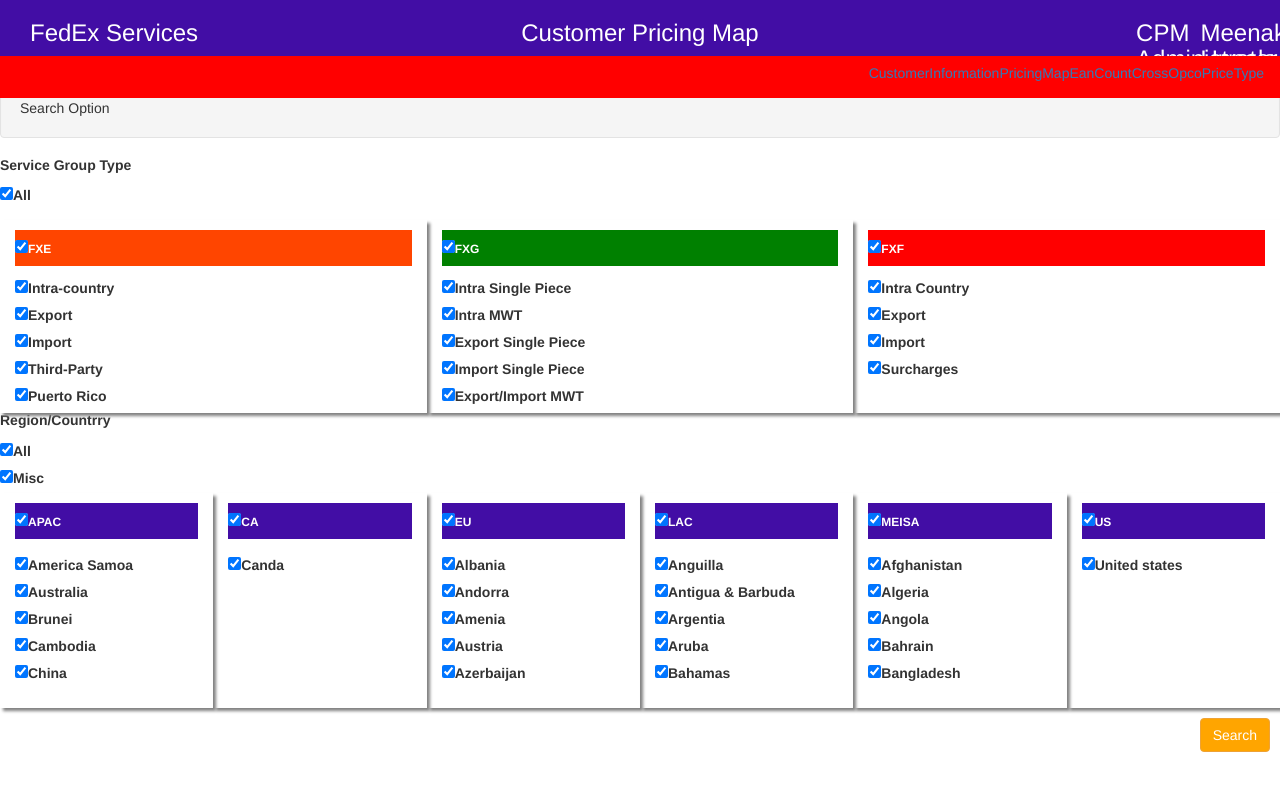
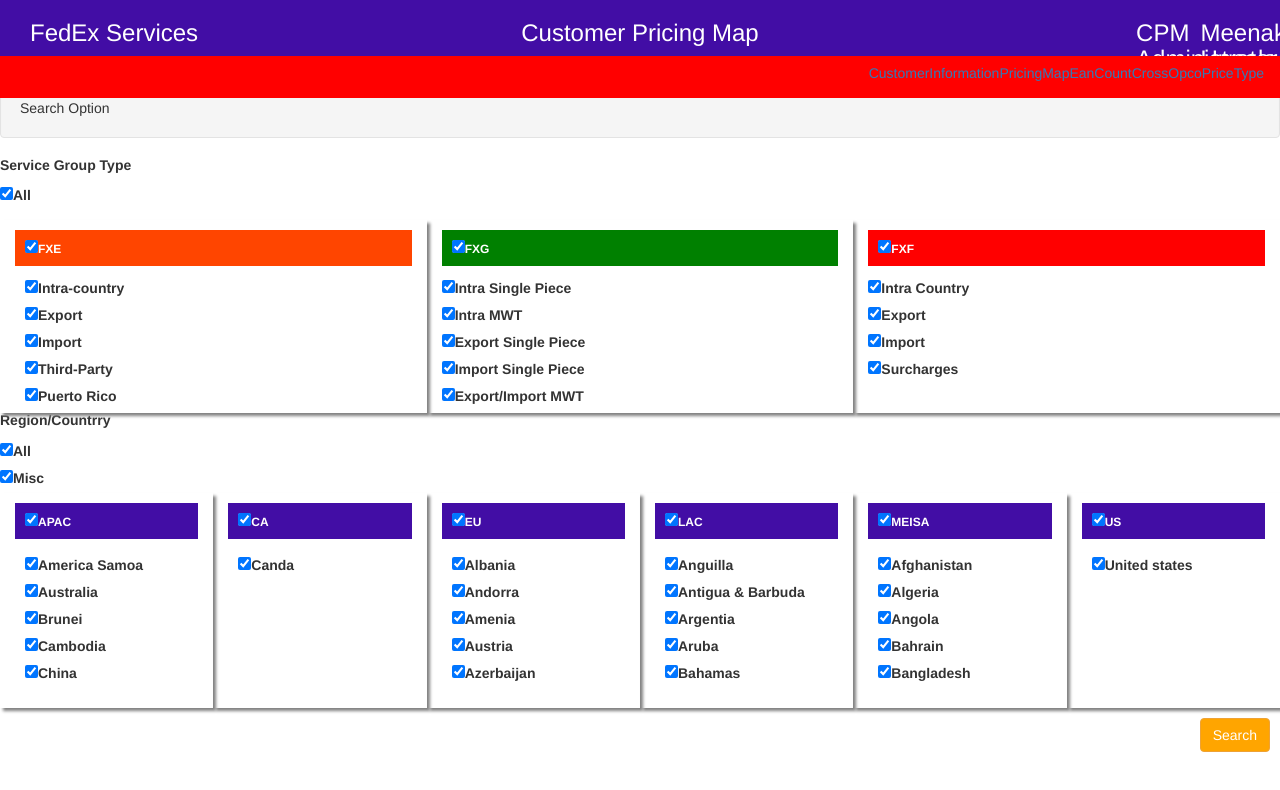
Before and after one commit to Sahana2696/react-mgpgqk, a React app: page / in a window 1280 px wide. Shown: the top 790 px of the page. Built offline with nearby package versions, Linux system fonts and the light colour scheme.

Commit message:
5 files modified

```diff
--- a/CustomerInformation.js
+++ b/CustomerInformation.js
@@ -0,0 +1,15 @@
+import React,{Component} from 'react';
+export default class CustomerInformation extends Component{
+  constructor(props){
+    super(props);
+  }
+  render(){
+    return(
+      <div>
+      <p>
+      Searched ID:8416040 has the following information
+      </p>
+      </div>
+    )
+  }
+}
--- a/Region.js
+++ b/Region.js
@@ -30,6 +30,7 @@
               <input type="checkbox" defaultChecked={this.state.chkbox} />
               APAC
       </label></h6><br /><br /><br />
+      <div className="pl5">
             <label>
               <input type="checkbox" defaultChecked={this.state.chkbox} />
               America Samoa
@@ -51,6 +52,7 @@
               China
       </label><br />
             <br />
+            </div>
           </div>
           <div className="col-lg-2 boxshadow" >
 
@@ -59,12 +61,14 @@
               <input type="checkbox" defaultChecked={this.state.chkbox} />
               CA
       </label></h6><br /><br /><br />
+      <div className="pl5">
             <label>
               <input type="checkbox" defaultChecked={this.state.chkbox} />
               Canda
       </label><br />
 
-            <br />
+            <br /></div>
+
           </div>
           <div className="col-lg-2 boxshadow">
 
@@ -72,6 +76,7 @@
               <input type="checkbox" defaultChecked={this.state.chkbox} />
               EU
       </label></h6><br /><br /><br />
+      <div className="pl5">
             <label>
               <input type="checkbox" defaultChecked={this.state.chkbox} />
               Albania
@@ -93,6 +98,8 @@
               Azerbaijan
       </label><br />
             <br />
+            </div>
+
           </div>
           <div className="col-lg-2 boxshadow">
 
@@ -100,6 +107,7 @@
               <input type="checkbox" defaultChecked={this.state.chkbox} />
               LAC
       </label></h6><br /><br /><br />
+      <div className="pl5">
             <label>
               <input type="checkbox" defaultChecked={this.state.chkbox} />
               Anguilla
@@ -122,12 +130,14 @@
       </label><br />
             <br />
           </div>
+          </div>
           <div className="col-lg-2 boxshadow">
 
             <h6 className="col-lg-12 reg1" ><label>
               <input type="checkbox" defaultChecked={this.state.chkbox} />
               MEISA
       </label></h6><br /><br /><br />
+      <div className="pl5">
             <label>
               <input type="checkbox" defaultChecked={this.state.chkbox} />
               Afghanistan
@@ -151,6 +161,7 @@
       </label><br />
             <br />
           </div>
+          </div>
              <div className="col-lg-2 boxshadow">
 
 
@@ -158,12 +169,14 @@
               <input type="checkbox" defaultChecked={this.state.chkbox} />
             US
       </label></h6><br /><br /><br />
+      <div className="pl5">
             <label>
               <input type="checkbox" defaultChecked={this.state.chkbox} />
             United states
       </label><br />
 
             <br />
+            </div>
           </div>
         </div>
       </div>
--- a/ServicesGroupType.js
+++ b/ServicesGroupType.js
@@ -18,6 +18,7 @@
             <input type="checkbox" defaultChecked={this.state.chkbox} />
             FXE
       </label></h6>
+      <div className="pl5">
           <label>
             <input type="checkbox" defaultChecked={this.state.chkbox} />
             Intra-country
@@ -38,7 +39,7 @@
             <input type="checkbox" defaultChecked={this.state.chkbox} />
             Puerto Rico
       </label><br />
-        </div>
+        </div></div>
 
         <div className="col-lg-4 col2">
 
@@ -46,6 +47,7 @@
             <input type="checkbox" defaultChecked={this.state.chkbox} />
             FXG
       </label></h6>
+      <div>
           <label>
             <input type="checkbox" defaultChecked={this.state.chkbox} />
             Intra Single Piece
@@ -66,7 +68,7 @@
             <input type="checkbox" defaultChecked={this.state.chkbox} />
             Export/Import MWT
       </label><br />
-        </div>
+        </div></div>
 
           <div className="col-lg-4 col2">
 
@@ -74,6 +76,7 @@
             <input type="checkbox" defaultChecked={this.state.chkbox} />
             FXF
       </label></h6>
+      <div>
           <label>
             <input type="checkbox" defaultChecked={this.state.chkbox} />
             Intra Country
@@ -91,7 +94,7 @@
            Surcharges
       </label><br />
       <br/>
-        </div>
+        </div></div>
       </div>
     )
   }
--- a/index.js
+++ b/index.js
@@ -5,6 +5,7 @@
 import Region from './Region';
 import Search from './Search'
 import Customer from './Customer'
+
 import Header from './Header'
 class App extends Component {
   constructor() {
@@ -44,6 +45,7 @@
 
 
 
+
       </div>
 
     );
--- a/style.css
+++ b/style.css
@@ -21,20 +21,20 @@
     background-color: orangered;
   height:3em;
   color:white;
-      padding: 6px 0px
+      padding: 6px 10px
 
 }
 .col{
    background-color: green;
   height:3em;
   color:white;
-  padding: 6px 0px
+  padding: 6px 10px
 }
 .col1{
    background-color: red;
   height:3em;
   color:white;
- padding: 6px 0px
+ padding: 6px 10px
 }
 .col2{
     box-shadow: 3px 3px 3px grey;
@@ -58,7 +58,7 @@
   background-color: rgb(66, 13, 165);
 height:3em;
   color:white;
- padding: 6px 0px
+ padding: 6px 10px
 
 }
 .region{
@@ -85,3 +85,6 @@
  float:left;
 
 }
+.pl5{
+  padding-left:10px;
+}
```
